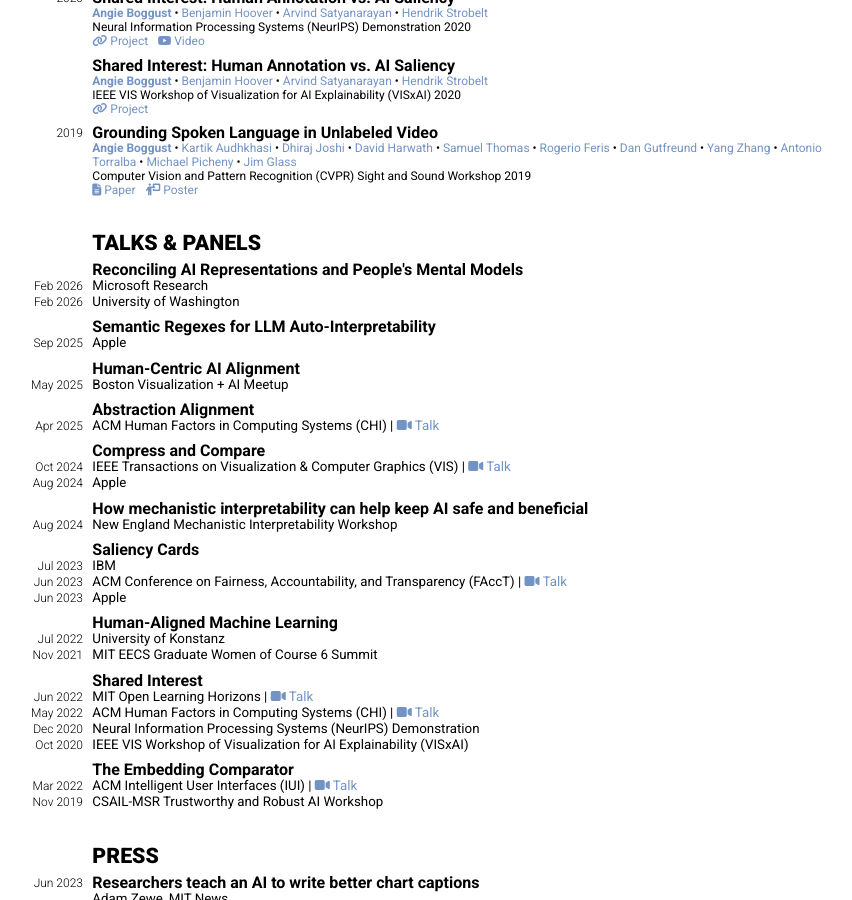
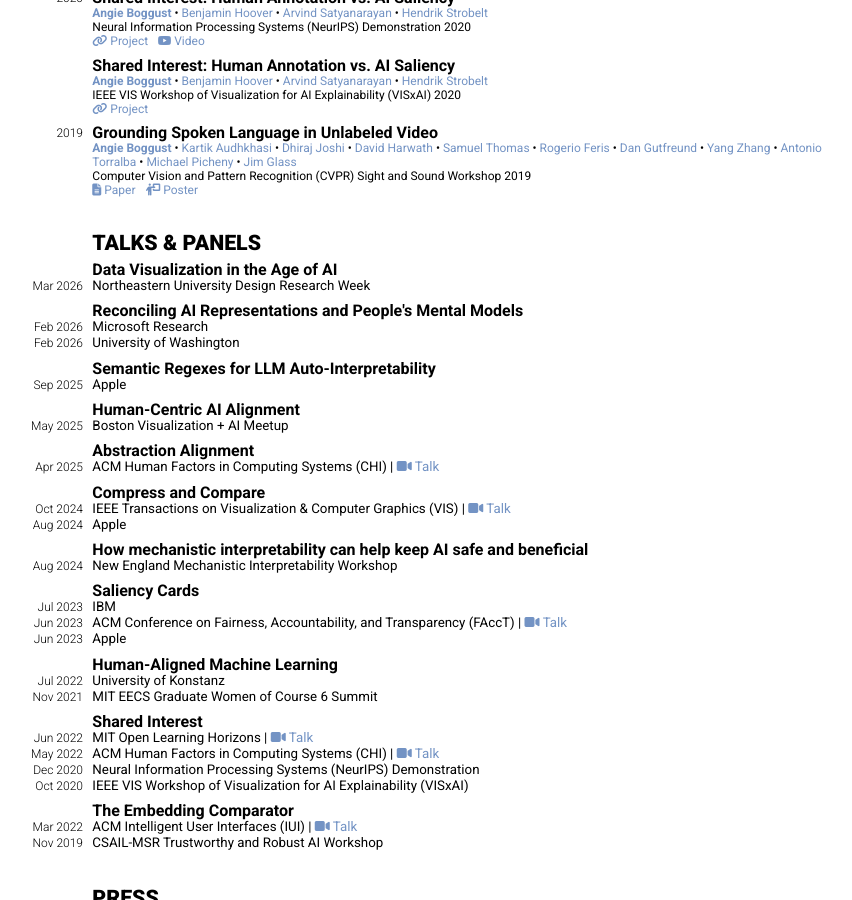
Before and after one commit to aboggust/aboggust.github.io, a Jekyll site: the page built from cv.markdown, in a window 1280 px wide and 900 px high, scrolled down 2640 px. Shown: the whole window, without its empty margins (228-1080 px from the left). Built offline with Jekyll 4.4.1, drawn with Linux system fonts in a browser that asks for light colours; nearby versions of some CDN libraries.

Commit message:
Add Northeastern panel

```diff
--- a/_data/talks.yml
+++ b/_data/talks.yml
@@ -1,3 +1,7 @@
+- title: Data Visualization in the Age of AI
+  talks:
+    - venue: Northeastern University Design Research Week
+      date: 2026-03-19
 - title: Reconciling AI Representations and People's Mental Models
   talks:
     - venue: Microsoft Research
```
Also changed, not shown: 1 other file.
